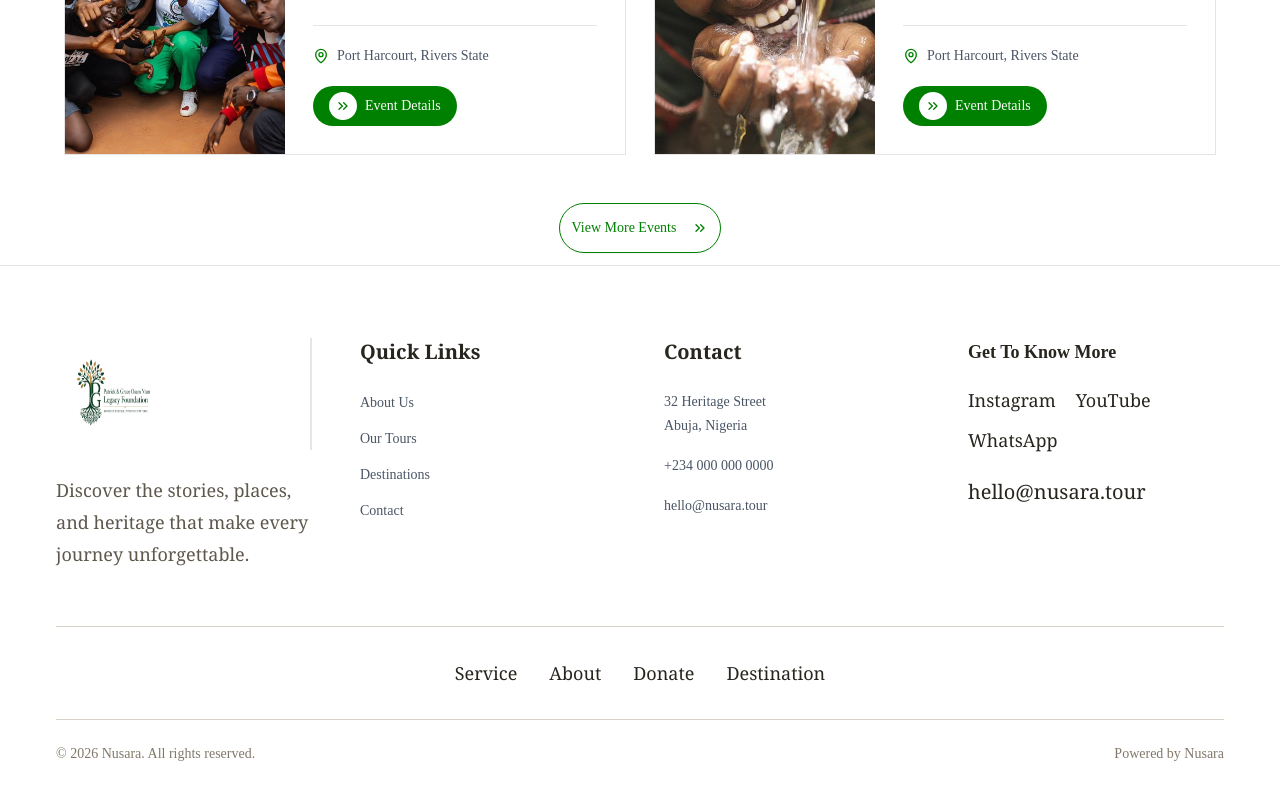
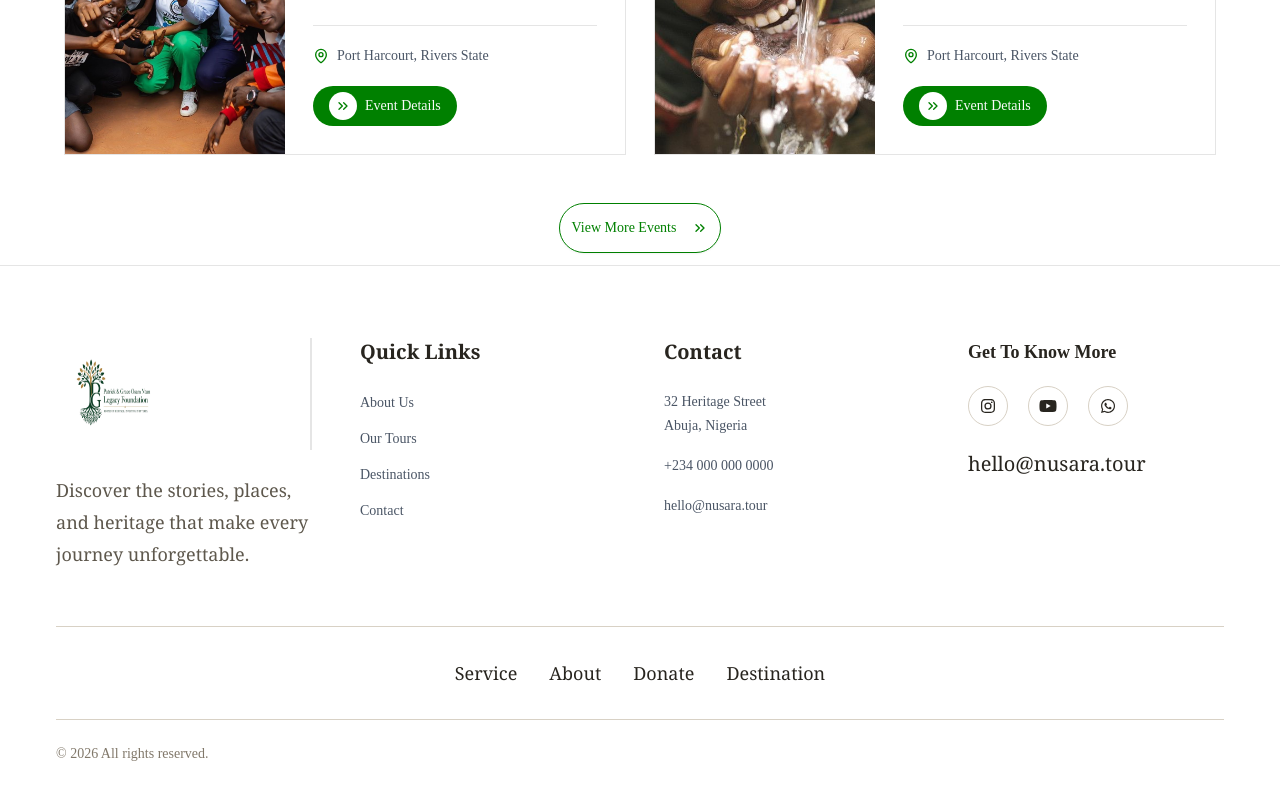
Before and after one commit to Godswill-joel/legacyfoundation, a Next.js app: page / in a window 1280 px wide. Shown: the part 3116-3916 px from the top of the page. Built offline with nearby package versions, Linux system fonts and the light colour scheme.

Commit message:
arranged the icons on the footer and downloaded font awesome

```diff
--- a/components/pages/footer.tsx
+++ b/components/pages/footer.tsx
@@ -1,6 +1,13 @@
 import Image from "next/image";
 import Link from "next/link";
-import logo from '@/public/logo.jpeg';
+import logo from "@/public/logo.jpeg";
+import { FontAwesomeIcon } from "@fortawesome/react-fontawesome";
+import {
+    faInstagram,
+    faYoutube,
+    faWhatsapp,
+} from "@fortawesome/free-brands-svg-icons";
+import { Button } from "../ui/button";
 
 const footerLinks = [
     { label: "Service", href: "/services" },
@@ -17,22 +24,27 @@ const quickLinks = [
 ];
 
 const socialLinks = [
-    { label: "Instagram", href: "#" },
-    { label: "YouTube", href: "#" },
-    { label: "WhatsApp", href: "#" },
+    { href: "#", icon: faInstagram },
+    { href: "#", icon: faYoutube },
+    { href: "#", icon: faWhatsapp },
 ];
 
 export default function Footer() {
     return (
-        <footer className="border-t  p-4 text-[#28251f]">
-            <div className="mx-auto  px-6 py-14 sm:px-8 lg:px-10">
+        <footer className="border-t p-4 text-[#28251f]">
+            <div className="mx-auto px-6 py-14 sm:px-8 lg:px-10">
+
                 {/* Main footer */}
                 <div className="grid gap-12 md:grid-cols-2 lg:grid-cols-4">
 
                     {/* Brand */}
                     <div>
-                        <div className='border-r-2 p-4'>
-                            <Image src={logo} alt="Logo" className="h-20 w-20" />
+                        <div className="border-r-2 p-4">
+                            <Image
+                                src={logo}
+                                alt="Logo"
+                                className="h-20 w-20"
+                            />
                         </div>
 
                         <p className="mt-6 max-w-xs font-serif text-lg leading-8 text-[#5e584d]">
@@ -90,29 +102,32 @@ export default function Footer() {
                         </div>
                     </div>
 
-                    {/* Social / Discover */}
+                    {/* Social */}
                     <div>
-                        <p className="text-lg text-[#00000] font-semibold">
+                        <p className="text-lg font-semibold text-[#28251f]">
                             Get To Know More
                         </p>
 
-                        <div className="mt-5 flex flex-wrap gap-x-5 gap-y-3">
-                            {socialLinks.map((social) => (
+                        <div className="mt-5 flex items-center gap-5">
+                            {socialLinks.map((social, index) => (
                                 <a
-                                    key={social.label}
+                                    key={index}
                                     href={social.href}
                                     target="_blank"
                                     rel="noopener noreferrer"
-                                    className="font-serif text-lg transition-colors hover:text-[#81705a]"
+                                    className="flex h-10 w-10 items-center justify-center rounded-full border border-[#d8d1c5] transition-all duration-300 hover:border-[#81705a] hover:bg-[#006b00] hover:text-white"
                                 >
-                                    {social.label}
+                                    <FontAwesomeIcon
+                                        icon={social.icon}
+                                        className="h-5 w-5"
+                                    />
                                 </a>
                             ))}
                         </div>
 
                         <a
                             href="mailto:hello@nusara.tour"
-                            className="mt-6 block font-serif text-xl transition-colors hover:text-[#81705a]"
+                            className="mt-6 block font-serif text-xl transition-colors hover:text-[#008000]"
                         >
                             hello@nusara.tour
                         </a>
@@ -121,12 +136,12 @@ export default function Footer() {
 
                 {/* Navigation */}
                 <div className="mt-14 border-t border-[#d8d1c5] pt-8">
-                    <nav className="flex flex-wrap justify-center gap-x-8 gap-y-4">
+                    <nav className="flex flex-wrap items-center justify-center gap-x-8 gap-y-4">
                         {footerLinks.map((link) => (
                             <Link
                                 key={link.label}
                                 href={link.href}
-                                className="font-serif text-lg transition-colors hover:text-[#81705a]"
+                                className="font-serif text-lg transition-colors  hover:text-[#008000]"
                             >
                                 {link.label}
                             </Link>
@@ -137,13 +152,10 @@ export default function Footer() {
                 {/* Bottom */}
                 <div className="mt-8 flex flex-col gap-5 border-t border-[#d8d1c5] pt-6 text-sm text-[#81786a] sm:flex-row sm:items-center sm:justify-between">
                     <p>
-                        © {new Date().getFullYear()} Nusara. All rights reserved.
-                    </p>
-
-                    <p>
-                        Powered by Nusara
+                        © {new Date().getFullYear()} All rights reserved.
                     </p>
                 </div>
+
             </div>
         </footer>
     );
--- a/package.json
+++ b/package.json
@@ -10,6 +10,11 @@
   },
   "dependencies": {
     "@base-ui/react": "^1.7.0",
+    "@fortawesome/fontawesome-svg-core": "^7.3.1",
+    "@fortawesome/free-brands-svg-icons": "^7.3.1",
+    "@fortawesome/free-regular-svg-icons": "^7.3.1",
+    "@fortawesome/free-solid-svg-icons": "^7.3.1",
+    "@fortawesome/react-fontawesome": "^3.5.0",
     "@gsap/react": "^2.1.2",
     "class-variance-authority": "^0.7.1",
     "clsx": "^2.1.1",
```
Also changed, not shown: 1 other file (tests, documents, lock files or other folders).
